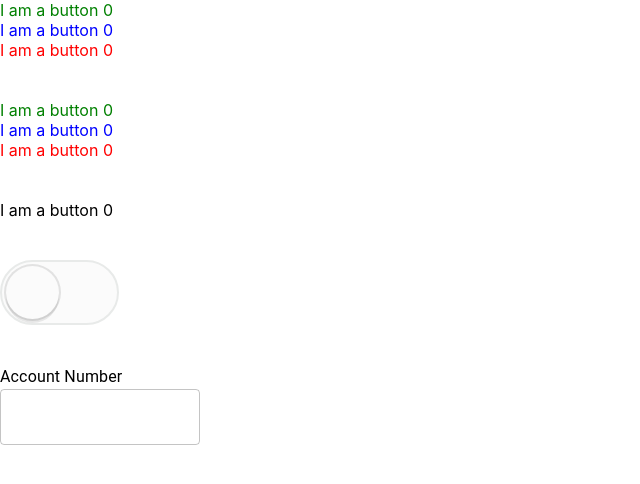
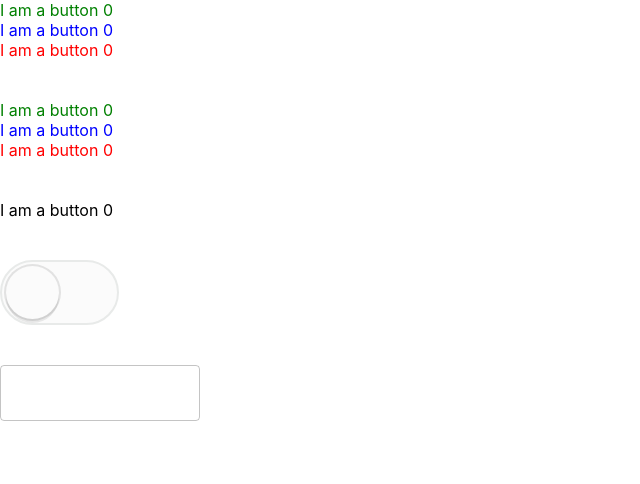
Before and after one commit to arifdroid/dyno-component, a React (Create React App) app: page / in a window 1280 px wide. Shown: the top 484 px of the page, without its empty margins (0-640 px from the left). Built offline with nearby package versions, Linux system fonts and the light colour scheme.

Commit message:
renderprop pattern

```diff
--- a/src/components/TextBox/TextBox.jsx
+++ b/src/components/TextBox/TextBox.jsx
@@ -1,33 +1,62 @@
-import React, { Component } from 'react'
+import React, { Component, useState } from 'react'
 import TextField from '@mui/material/TextField';
 import Typography from '@mui/material/Typography';
 
 //render prop, to enable dynamic control rendering
 
 class TextArea extends Component {
+
     state = { textValue: '' }
 
+    val = (e) => {
+        this.setState({
+            textValue: e.target.value
+        })
+    }
+
     render() {
-        return (
-            <TextField
-                id="standard-basic" variant="outlined" style={{ width: 200 }}
-            // value={textValue}
-            />
-        )
+
+        return this.props.children({ textValueProp: this.val, inputValueProp: this.state.textValue })
     }
 }
 
+// const TextArea = (props) => {
+
+//     const [textValue, setTextValue] = useState('')
+
+//     return props.children({ textValueProp: setTextValue, inputValueProp: textValue })
+// }
+
+// const renderTextField = ({ textValue }) => {
+//     return (
+//         <TextField
+//             id="standard-basic" variant="outlined"
+//             style={{ width: 200 }}
+//             value={textValue}
+//         />
+//     )
+// }
 
 
-function TextBox() {
+
+function TextBox({ label }) {
+
     return (
-        <div>
-            <Typography>Account Number</Typography>
-            <TextField
-                id="standard-basic" variant="outlined" style={{ width: 200 }}
-            // value={textValue}
-            />
-        </div>
+
+        <TextArea >
+            {({ textValueProp, inputValueProp }) => {
+
+                return (
+                    <>
+                        <TextField
+                            id="standard-basic" variant="outlined"
+                            style={{ width: 200 }}
+                            onChange={textValueProp}
+                        />
+                    </>
+                )
+            }}</TextArea>
+
 
     )
 }
```
